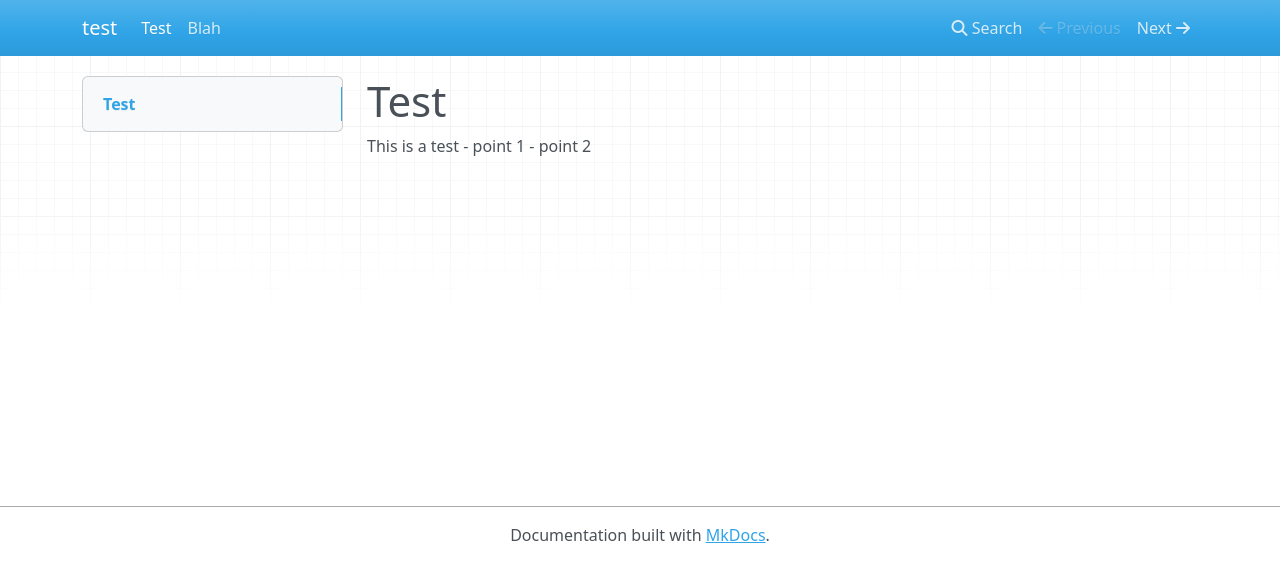
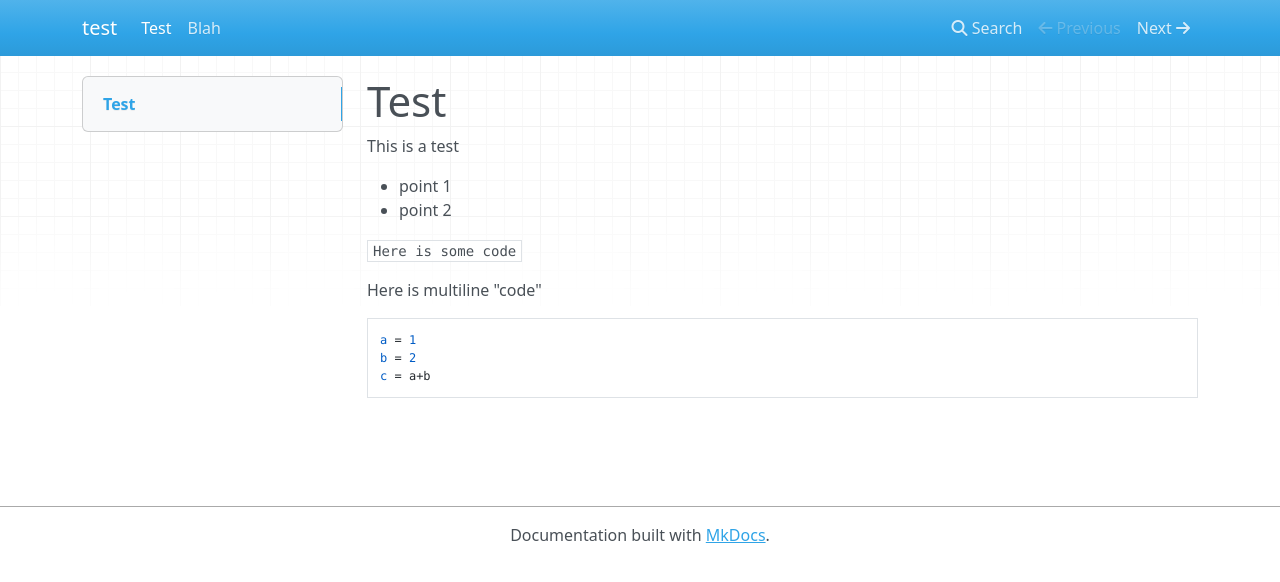
Before and after one commit to mee5-pdx/test-mkdocs, an MkDocs documentation site: the page built from docs/index.md, in a window 1280 px wide. Shown: the top 582 px of the page. Built offline with MkDocs 1.6.1, drawn with Linux system fonts in a browser that asks for light colours; nearby versions of some CDN libraries.

Commit message:
Update index.md

````diff
--- a/docs/index.md
+++ b/docs/index.md
@@ -1,5 +1,17 @@
 # Test
 
 This is a test
+
 - point 1
 - point 2
+
+
+`Here is some code`
+
+
+Here is multiline "code"
+```
+a = 1
+b = 2
+c = a+b
+```
````
